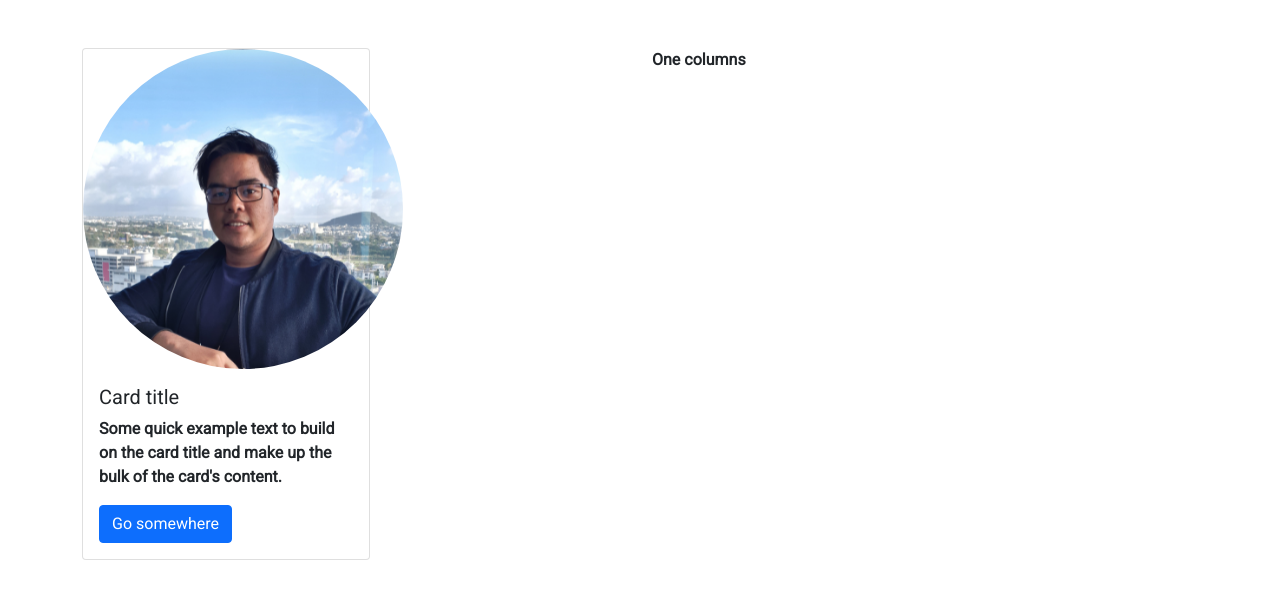
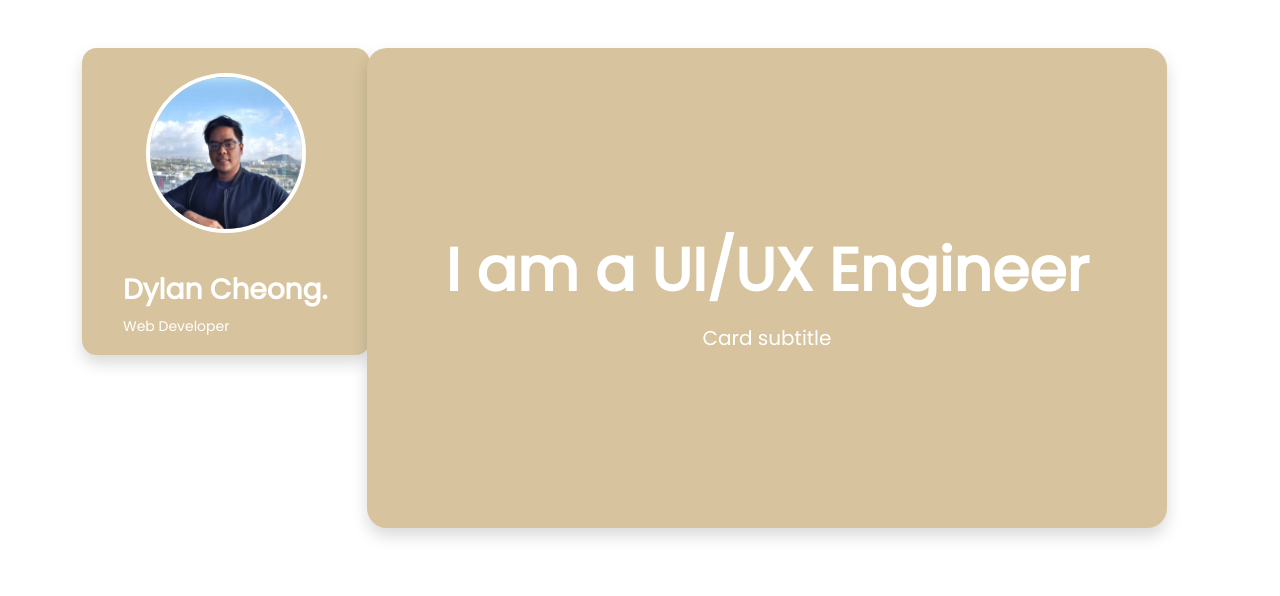
Before and after one commit to Dylancnk/persoportfolio, an Angular app in the folder persoportfolio/: page / in a window 1280 px wide. Shown: the top 596 px of the page. Built offline with nearby package versions, Linux system fonts and the light colour scheme.

Commit message:
added home and sidecard component

```diff
--- a/persoportfolio/package.json
+++ b/persoportfolio/package.json
@@ -19,6 +19,7 @@
     "@angular/platform-browser-dynamic": "~13.0.0",
     "@angular/router": "~13.0.0",
     "@schematics/angular": "^9.1.0",
+    "animate.css": "^4.1.1",
     "bootstrap": "^5.1.3",
     "get-google-fonts": "^1.2.2",
     "ngx-bootstrap": "^6.2.0",
--- a/persoportfolio/src/app/app.component.html
+++ b/persoportfolio/src/app/app.component.html
@@ -1,11 +1,11 @@
 
 <div class="container">
   <div class="row mt-5">
-    <div class="col">
+    <div class="col-3">
       <app-sidecard></app-sidecard>
     </div>
-    <div class="col">
-      One columns
+    <div class="col-9">
+      <app-home></app-home>
     </div>
   </div>
 </div>
--- a/persoportfolio/src/app/app.module.ts
+++ b/persoportfolio/src/app/app.module.ts
@@ -4,11 +4,13 @@ import { BrowserModule } from '@angular/platform-browser';
 import { AppRoutingModule } from './app-routing.module';
 import { AppComponent } from './app.component';
 import { SidecardComponent } from './sidecard/sidecard.component';
+import { HomeComponent } from './home/home.component';
 
 @NgModule({
   declarations: [
     AppComponent,
-    SidecardComponent
+    SidecardComponent,
+    HomeComponent
   ],
   imports: [
     BrowserModule,
--- /dev/null
+++ b/persoportfolio/src/app/home/home.component.html
@@ -0,0 +1,9 @@
+<div class="d-flex justify-content-center text-center card shadow" style="width: 50rem; height: 30rem;">
+    <div class="container">
+        <div class="card-body">
+            <h1 class="card-title">I am a <span class=""></span></h1>
+            </div>
+            <h5 class="card-subtitle mb-2">Card subtitle</h5>
+            <p class="card-text"></p>
+    </div>
+  </div>
--- /dev/null
+++ b/persoportfolio/src/app/home/home.component.scss
@@ -0,0 +1,13 @@
+span:before{
+    content: 'Full Stack Developer';
+    animation: animate infinite 20s;
+}
+
+@keyframes animate{
+    40%{
+        content: 'UI/UX Engineer';
+    }
+    50%{
+        content: 'Music Producer';
+    }
+}
--- /dev/null
+++ b/persoportfolio/src/app/home/home.component.ts
@@ -0,0 +1,15 @@
+import { Component, OnInit } from '@angular/core';
+
+@Component({
+  selector: 'app-home',
+  templateUrl: './home.component.html',
+  styleUrls: ['./home.component.scss']
+})
+export class HomeComponent implements OnInit {
+
+  constructor() { }
+
+  ngOnInit(): void {
+  }
+
+}
--- a/persoportfolio/src/app/sidecard/sidecard.component.html
+++ b/persoportfolio/src/app/sidecard/sidecard.component.html
@@ -1,10 +1,11 @@
-<div class="card" style="width: 18rem;">
-    <div>
+<div class="card shadow" style="width: 18rem;">
+    <div class="container">
+    <div class="text-center py-4">
       <img class="profile-image rounded-circle" src="\assets\images\profilepicture.png">
     </div>
     <div class="card-body">
-      <h5 class="card-title">Card title</h5>
-      <p class="card-text">Some quick example text to build on the card title and make up the bulk of the card's content.</p>
-      <a href="#" class="btn btn-primary">Go somewhere</a>
+      <h2 class="card-title">Dylan Cheong.</h2>
+      <p class="card-text">Web Developer</p>
     </div>
-  </div>
+</div>
+</div>
--- a/persoportfolio/src/app/sidecard/sidecard.component.scss
+++ b/persoportfolio/src/app/sidecard/sidecard.component.scss
@@ -0,0 +1,9 @@
+.profile-image{
+    width: 160px;
+    height: 160px;
+    border: 4px solid white;
+}
+
+.card{
+    border-radius: 5%;
+}
--- a/persoportfolio/src/index.html
+++ b/persoportfolio/src/index.html
@@ -6,7 +6,9 @@
   <base href="/">
   <meta name="viewport" content="width=device-width, initial-scale=1">
   <link rel="icon" type="image/x-icon" href="favicon.ico">
-  <link href="https://fonts.googleapis.com/css2?family=Roboto:wght@300&display=swap" rel="stylesheet" />
+  <link rel="preconnect" href="https://fonts.googleapis.com">
+  <link rel="preconnect" href="https://fonts.gstatic.com" crossorigin>
+  <link href="https://fonts.googleapis.com/css2?family=Poppins" rel="stylesheet">
 </head>
 <body>
   <app-root></app-root>
--- a/persoportfolio/src/styles.scss
+++ b/persoportfolio/src/styles.scss
@@ -3,6 +3,31 @@
 @import url('https://fonts.googleapis.com/css?family=Roboto&display=swap');
 
 html, body {
-    font-family: 'Roboto', sans-serif;
-    font-weight: bold;
+    font-family: 'Poppins', sans-serif;
+    -webkit-font-smoothing: antialiased;
+    line-height: 1.7;
 }
+
+h1{
+    display: block;
+    font-size: 60px;
+    font-weight: 1000;
+}
+
+h2{
+    display: block;
+    font-size: 28px;
+    font-weight: 1000;
+}
+
+p{
+    font-size: 14px;
+}
+
+.card{
+    background-color: #D7C49EFF;
+    color: white;
+    -webkit-font-smoothing: antialiased;
+    border-radius: 20px 20px 20px 20px;
+    border-color: transparent;
+}
```
Also changed, not shown: 2 other files (tests, documents, lock files or other folders).
